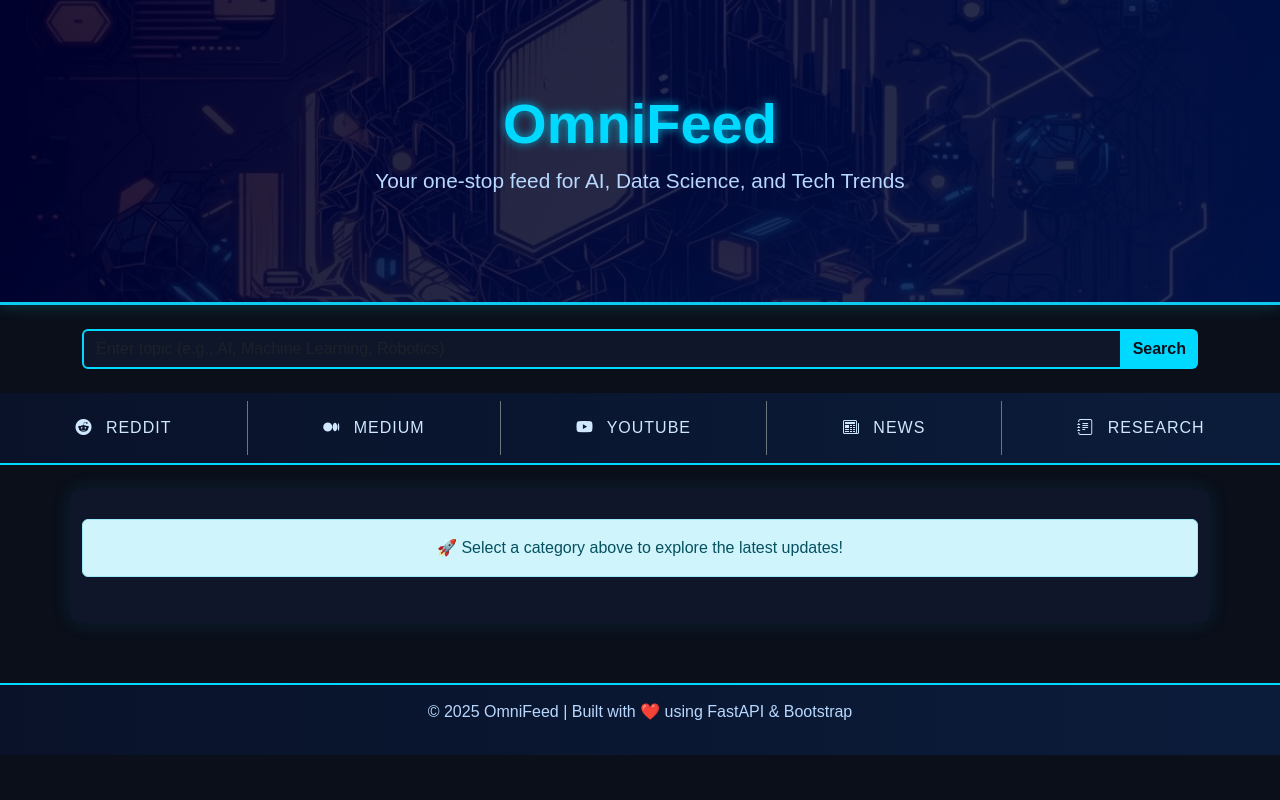
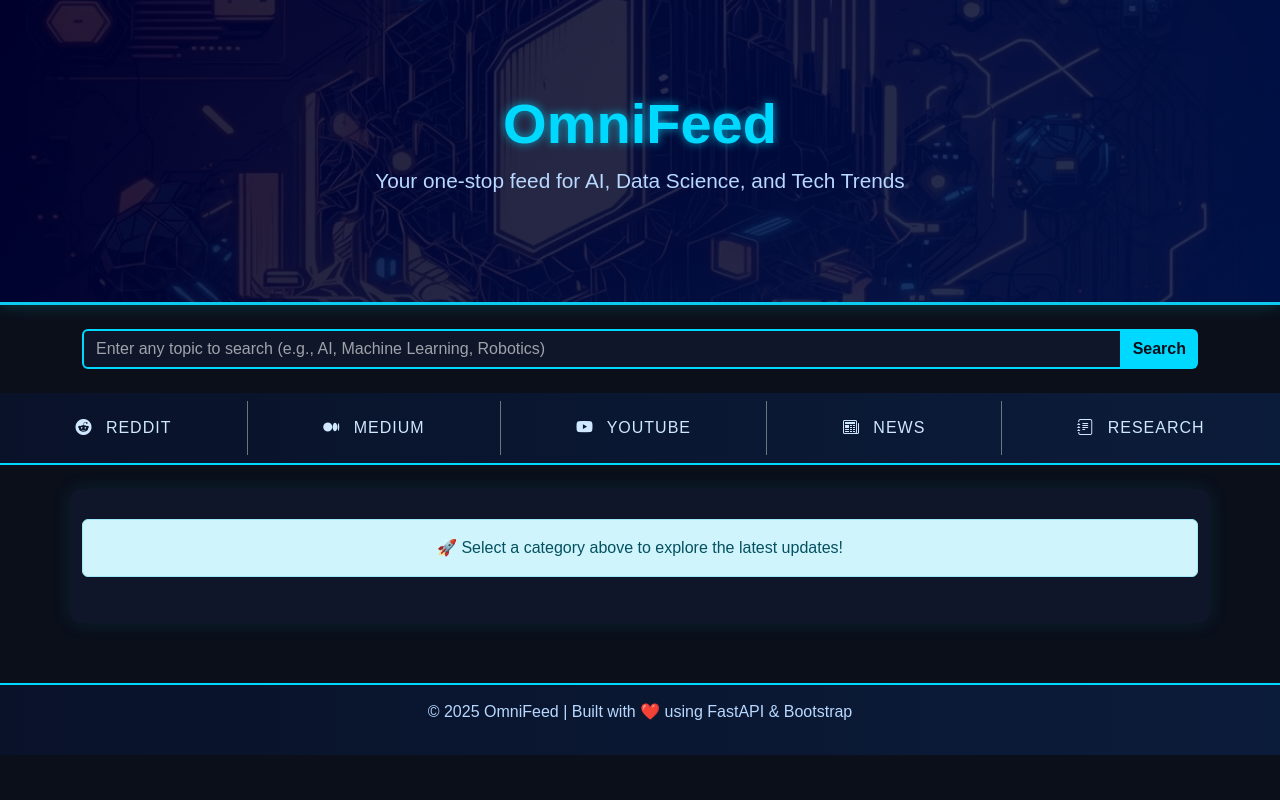
Before and after one commit to RahulArora0603/OmniFeed, a FastAPI app: page / in a window 1280 px wide. Run offline with FastAPI, Linux system fonts and the light colour scheme.

Commit message:
placeholder text

```diff
--- a/app/templates/new_index.html
+++ b/app/templates/new_index.html
@@ -38,7 +38,28 @@
       font-size: 1.3rem;
       color: #b8d8ff;
     }
+    #searchInput::placeholder {
+      color: white;
+      opacity: 0.6;
+    }
 
+    /* For better browser compatibility */
+    #searchInput::-webkit-input-placeholder {
+      color: white;
+    }
+    #searchInput:-ms-input-placeholder {
+      color: white;
+    }
+    #searchInput::-ms-input-placeholder {
+      color: white;
+    }
+
+    /* Optional: add subtle glow when focused */
+    #searchInput:focus {
+      outline: none;
+      box-shadow: 0 0 10px #00d9ff;
+      border-color: #00d9ff;
+    }
     .navbar {
       background: linear-gradient(90deg, #091229, #0b1c3a);
       border-bottom: 2px solid #00d9ff;
@@ -216,7 +237,7 @@
   <!-- SEARCH BAR -->
   <div class="container my-4">
     <div class="input-group">
-      <input type="text" id="searchInput" class="form-control" placeholder="Enter topic (e.g., AI, Machine Learning, Robotics)">
+      <input type="text" id="searchInput" class="form-control" placeholder="Enter any topic to search (e.g., AI, Machine Learning, Robotics)">
       <button class="btn btn-primary" onclick="searchNews()">Search</button>
     </div>
   </div>
```
